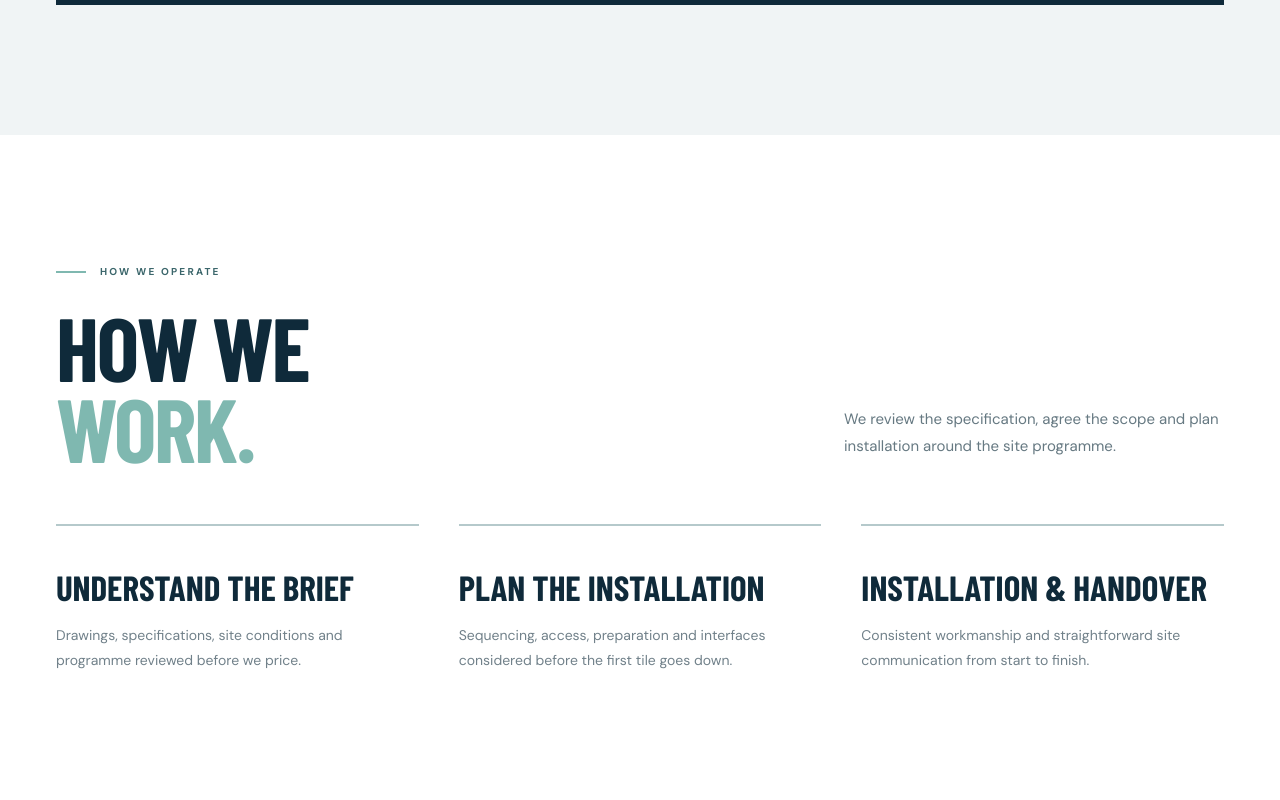
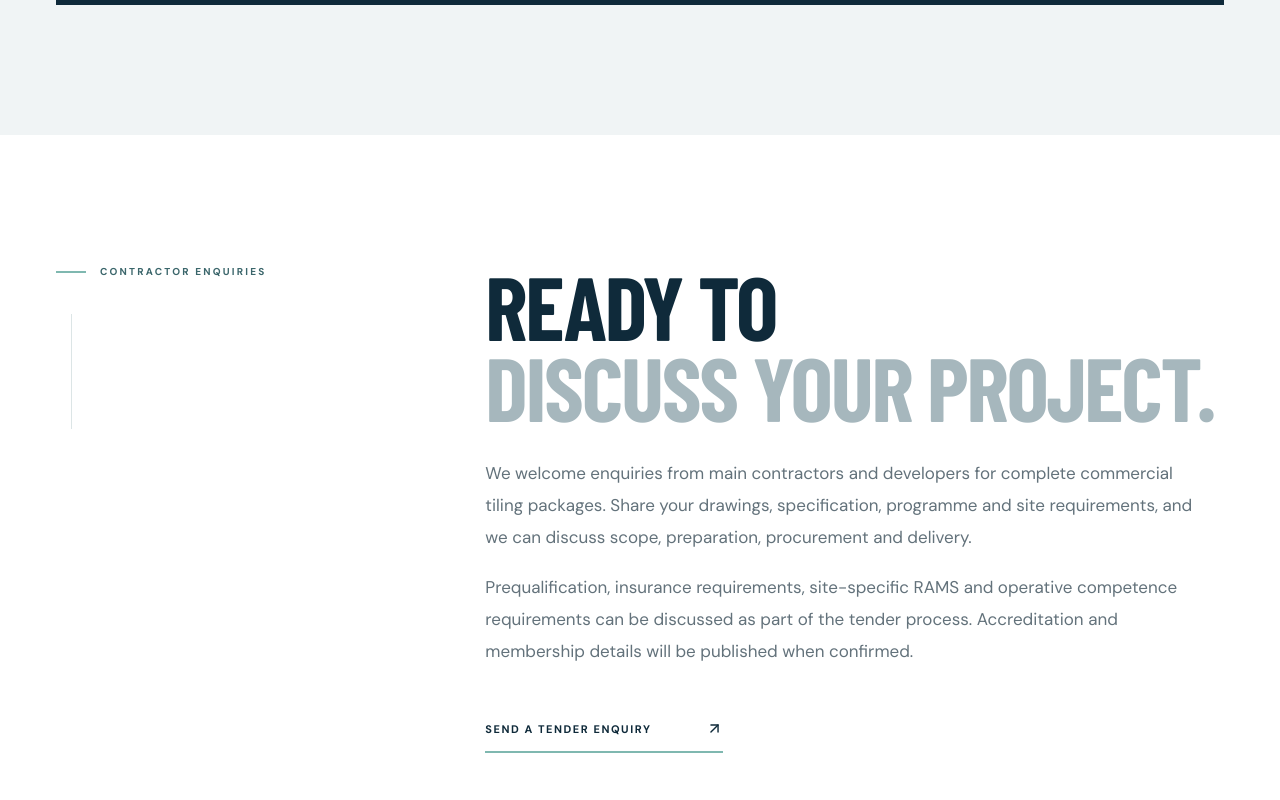
Before and after one commit to paulthetiler/Tilespec, a Next.js app: page / in a window 1280 px wide. Shown: the part 3280-4080 px from the top of the page. Built offline with nearby package versions, Linux system fonts and the light colour scheme; a web font is replaced by a local one.

Commit message:
Add accurate contractor prequalification information without unearned badges

```diff
--- a/app/page.tsx
+++ b/app/page.tsx
@@ -52,6 +52,7 @@ export default function Home() {
       <p className="services-swipe-hint">Swipe to explore services <span aria-hidden="true">→</span></p><div className="service-grid" role="region" aria-label="Commercial tiling services" tabIndex={0}>{services.map(s => <article className="service-card" key={s.title}><div className="service-photo"><img src={s.image} alt="" loading="lazy"/></div><div className="service-body"><div className="service-top"><s.icon size={22} strokeWidth={1.6}/></div><h3>{s.title}</h3><p>{s.detail}</p><ArrowUpRight className="service-arrow" size={22}/></div></article>)}</div>
     </div></section>
     <section className="full-package"><div className="shell full-package-card"><div className="full-package-kicker">COMPLETE TILING PACKAGE</div><div className="full-package-copy"><h2>FROM UPLIFT TO<br/><em>FINISHED FLOOR.</em></h2><p>Give TileSPEC the complete tiling package. We can coordinate tile supply, existing floor uplift, mechanical adhesive removal, substrate repairs, screeding and levelling, through to the finished tiled installation and handover.</p></div><div className="full-package-flow full-package-tagline">ONE CONTRACTOR. COMPLETE TILING DELIVERY.</div></div></section>
+    <section className="statement section-pad" id="contractor-readiness" aria-labelledby="contractor-readiness-title"><div className="shell statement-grid"><div><div className="eyebrow"><span className="eyebrow-line"/> CONTRACTOR ENQUIRIES</div><div className="vertical-rule"/></div><div><h2 id="contractor-readiness-title">READY TO<br/><span>DISCUSS YOUR PROJECT.</span></h2><p>We welcome enquiries from main contractors and developers for complete commercial tiling packages. Share your drawings, specification, programme and site requirements, and we can discuss scope, preparation, procurement and delivery.</p><p>Prequalification, insurance requirements, site-specific RAMS and operative competence requirements can be discussed as part of the tender process. Accreditation and membership details will be published when confirmed.</p><a className="underlined-link" href="/contact?type=tender">SEND A TENDER ENQUIRY <ArrowUpRight size={17}/></a></div></div></section>
     <section className="approach section-pad" id="approach"><div className="shell"><div className="section-head"><div><div className="eyebrow"><span className="eyebrow-line"/> HOW WE OPERATE</div><h2>HOW WE<br/><em>WORK.</em></h2></div><p>We review the specification, agree the scope and plan installation around the site programme.</p></div>
       <div className="process-grid"><div><h3>Understand the brief</h3><p>Drawings, specifications, site conditions and programme reviewed before we price.</p></div><div><h3>Plan the installation</h3><p>Sequencing, access, preparation and interfaces considered before the first tile goes down.</p></div><div><h3>Installation & handover</h3><p>Consistent workmanship and straightforward site communication from start to finish.</p></div></div>
     </div></section>
```
